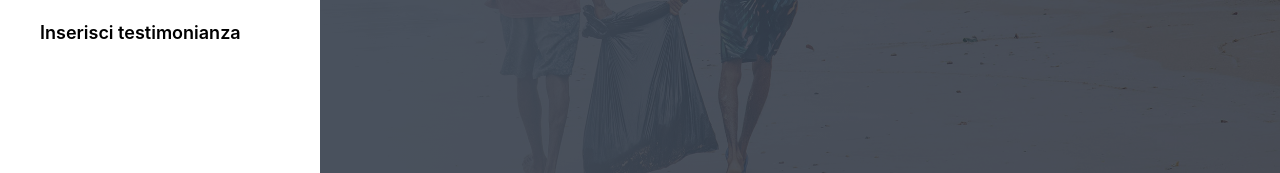
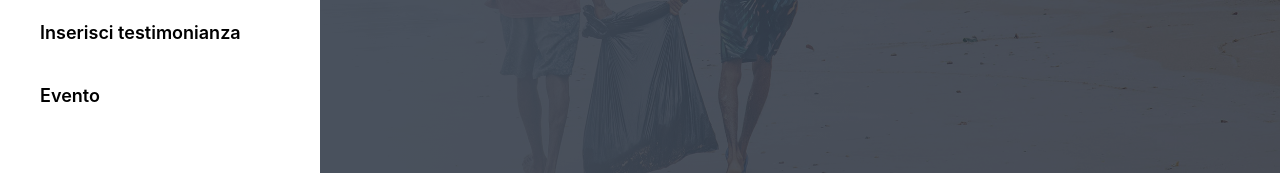
Before and after one commit to Ivanf1/greenworld-frontend, a React (Create React App) app: page / in a window 1280 px wide. Both pictures are taken after a click on the element 48 px from the left and 40 px from the top of the page. Shown: the part 536-709 px from the top of the page. Built offline with nearby package versions, Linux system fonts and the light colour scheme.

Commit message:
fix: temporary link to evento page

```diff
--- a/src/components/SideMenu.tsx
+++ b/src/components/SideMenu.tsx
@@ -110,6 +110,13 @@ const SideMenu = ({ open, onClose }: Props) => {
               >
                 Inserisci testimonianza
               </Link>
+              <Link
+                to="evento"
+                className="menu-option text-lg font-semibold pl-10 py-3 "
+                onClick={onClose}
+              >
+                Evento
+              </Link>
             </div>
           </motion.div>
         </div>
```
